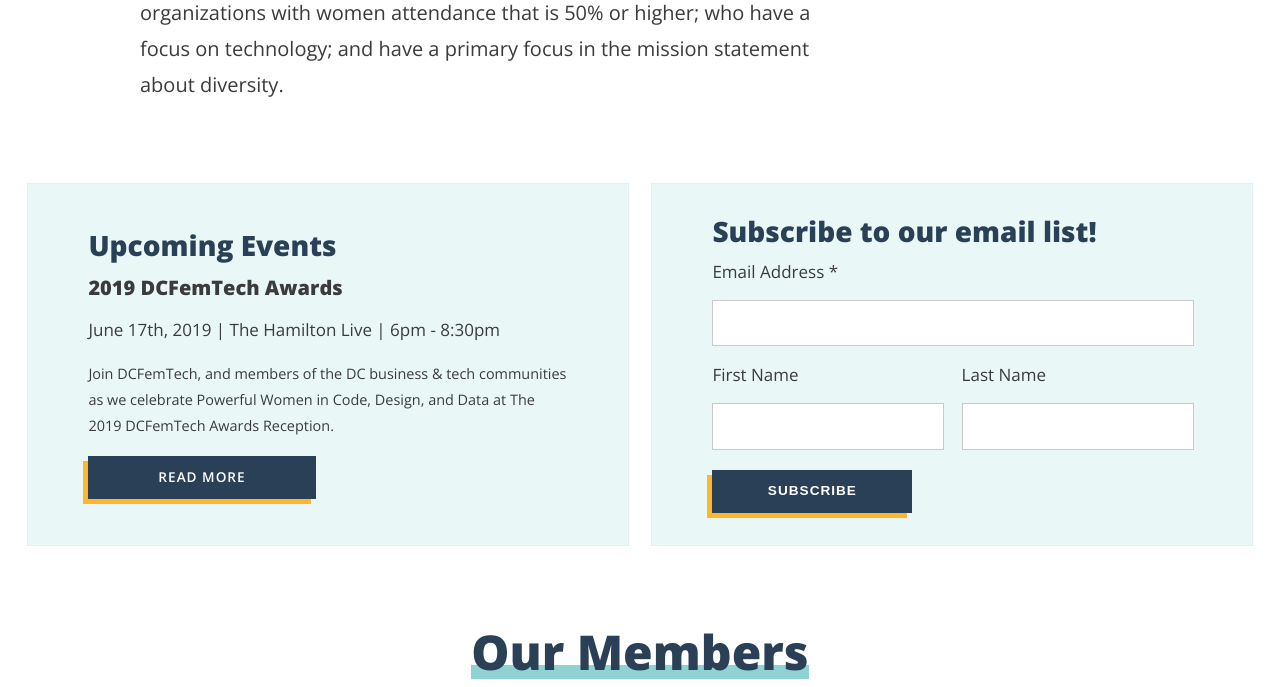
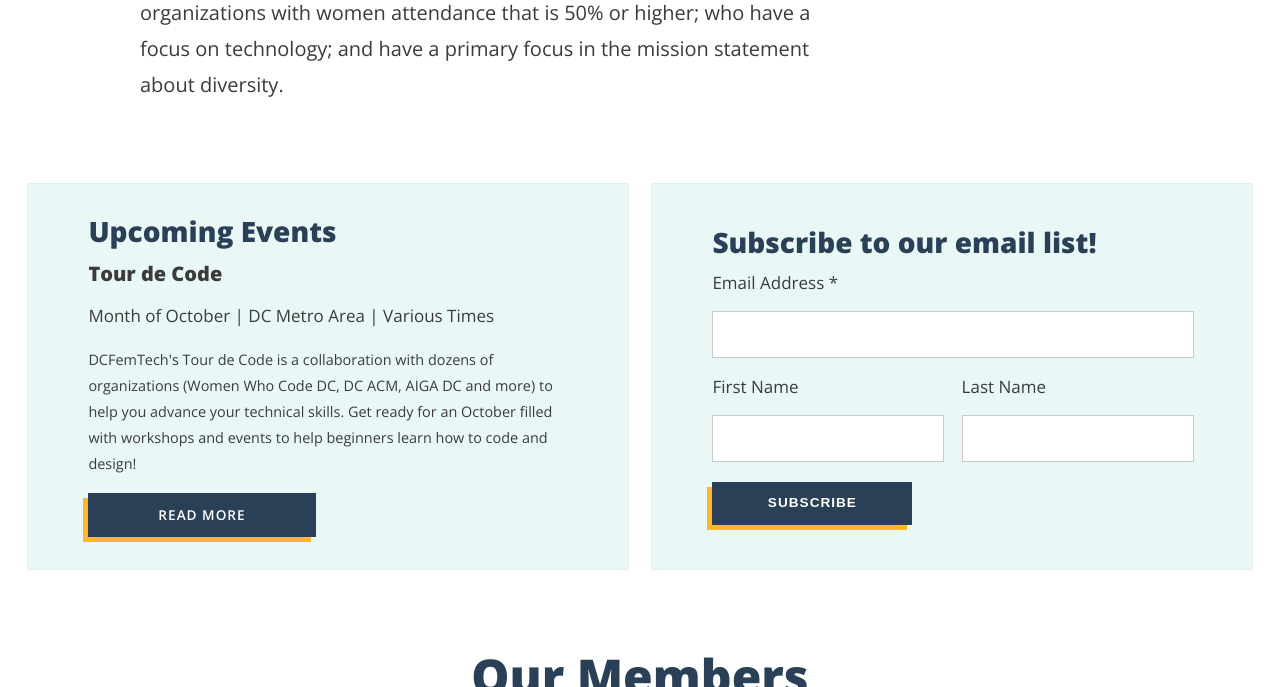
Before and after one commit to dcfemtech/dcfemtech.github.io, a Jekyll site: the page built from index.html, in a window 1280 px wide and 900 px high, scrolled down 806 px, cut to the strip 0-687 px from the top of the window. Built offline with Jekyll 4.4.1, drawn with Linux system fonts in a browser that asks for light colours; comment, search, counter and statistics services are not loaded.

Commit message:
Added Tour de Code 2019

```diff
--- /dev/null
+++ b/_events/tourdecode-2019.md
@@ -0,0 +1,36 @@
+---
+layout: event
+title:  "Tour de Code"
+date:   2019-09-01
+eventDate:   2019-10-31
+categories: events
+datePretty: Month of October
+location: DC Metro Area
+time: Various Times
+image: assets/DCFTtourdecode.png
+registerLink:
+description: DCFemTech's Tour de Code is a collaboration with dozens of organizations (Women Who Code DC, DC ACM, AIGA DC and more) to help you advance your technical skills. Get ready for an October filled with workshops and events to help beginners learn how to code and design!
+excerpt: DCFemTech's Tour de Code is a collaboration with dozens of organizations (Women Who Code DC, DC ACM, AIGA DC and more) to help you advance your technical skills. Get ready for an October filled with workshops and events to help beginners learn how to code and design!
+contact:
+press:
+twitter:
+redirect_from:
+  - /tourdecode
+---
+| Date  | Event                  | Organization                         | Time                  | Location                |
+|-------|------------------------|--------------------------------------|-----------------------|-------------------------|
+| 10/2  | [Tour de Code Kickoff Party!](https://www.eventbrite.com/e/dcfemtech-tour-de-code-kickoff-tickets-50239125577) | DCFemTech                            | 6:30pm-8:30pm |  WeWork Navy Yard                    |
+
+<h2>More events coming soon!</h2>
+
+<h1><span class="main-headline">Sponsors</span></h1>
+<p class="main-intro l-center">Our sincere thanks to these sponsors who help make this event possible.</p>
+<div class="m-sponsors">
+  <h2 class="u-center"><span class="main-headline">Annual Sponsors</span></h2>
+  <ul class="m-sponsors--gold">
+      <li><a href="https://wdcep.com/"><img src="assets/sponsors/WDCEP.svg" alt="WDCEP"></a></li>
+      <li><a href="https://dmped.dc.gov/"><img src="assets/sponsors/DMPED.svg" alt="DMPED"></a></li>
+      <li><a href="https://www.axios.com/about#jobs"><img src="assets/sponsors/axios.png" alt="Axios"></a></li>
+      <li><a href="https://www.boozallen.com/"><img src="/assets/sponsors/booz-allen.svg" alt="Booz Allen"></a></li>
+  </ul>
+</div>
```
Also changed, not shown: _events/tourdecode-2018.md (+1 -2 lines).
